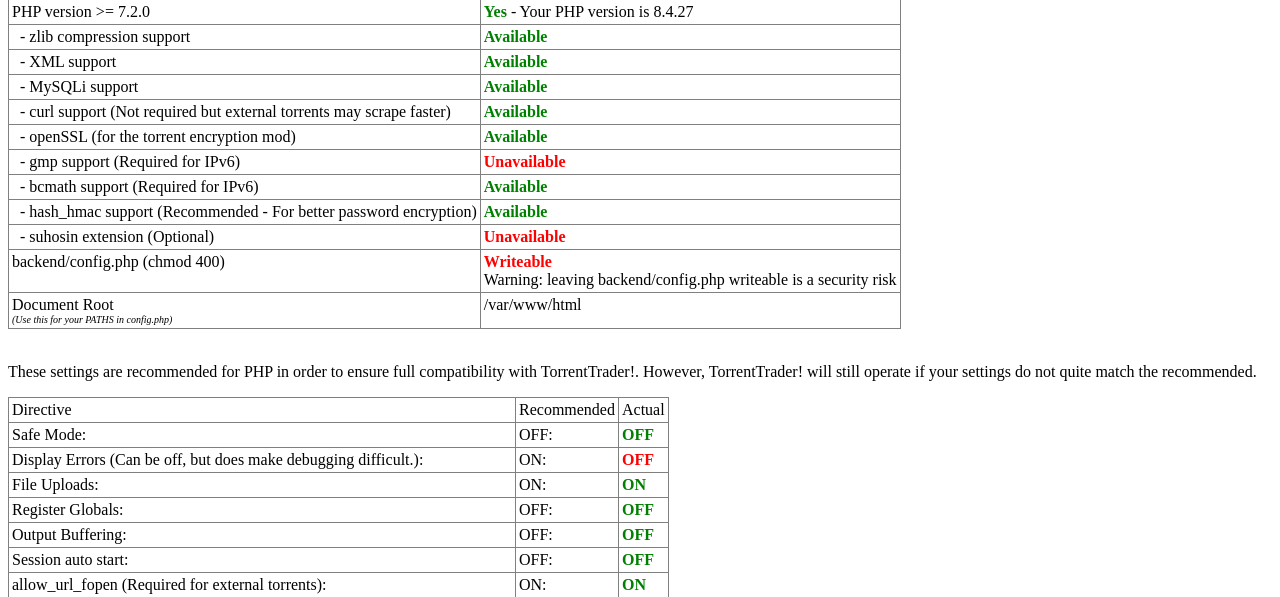
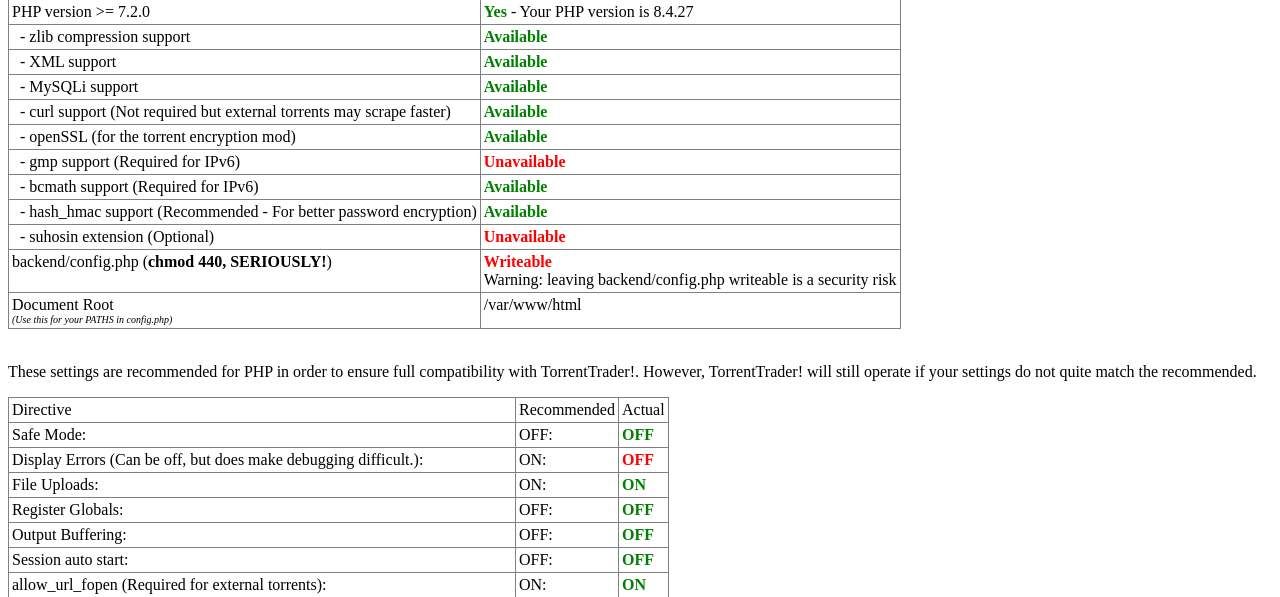
Before and after one commit to MicrosoulV3/TorrentTrader-v3, a PHP site: page /check.php in a window 1280 px wide. Shown: the part 490-1087 px from the top of the page. Run offline with PHP 8.4, Linux system fonts and the light colour scheme; some libraries are stand-ins or nearby versions.

Commit message:
Update check.php

```diff
--- a/TorrentTrader 3.0/upload/check.php
+++ b/TorrentTrader 3.0/upload/check.php
@@ -131,7 +131,7 @@
 	<td><?php echo extension_loaded( 'suhosin' ) ? '<b><font color="green">Available</font></b><br /><br />Add to your php.ini (otherwise you may have issues):<br />suhosin.get.disallow_nul = Off<br />suhosin.request.disallow_nul = Off' : '<b><font color="red">Unavailable</font></b>'; ?></td>
 </tr>
 <tr>
-	<td>backend/config.php (chmod 400)</td>
+	<td>backend/config.php (<b class="unavailable">chmod 440, SERIOUSLY!</b>)</td>
 	<td>
 
 	<?php
```
